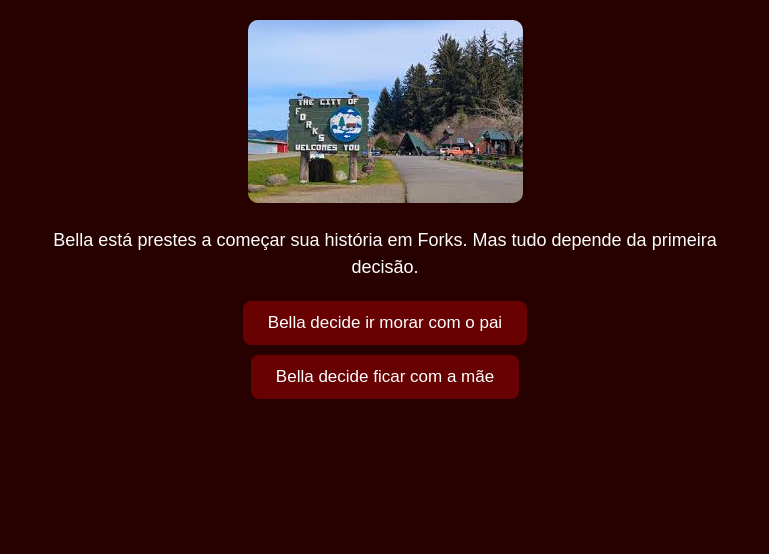
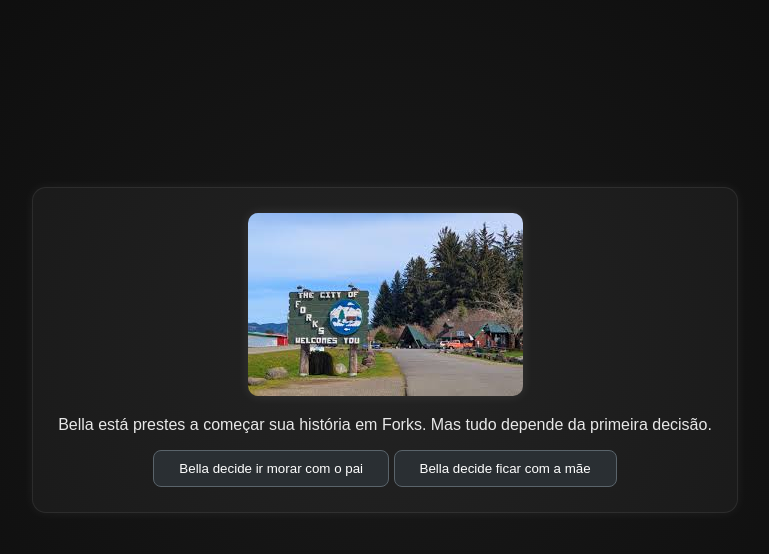
Before and after one commit to cclaraplonkoski/clara-2html, a plain HTML site: page index.html in a window 1280 px wide. Shown: the whole page, without its empty margins (255-1024 px from the left). Drawn offline with Linux system fonts and the light colour scheme; files whose address does not match are found by name; a web font is replaced by a local one.

Commit message:
Update style.css

```diff
--- a/style.css
+++ b/style.css
@@ -1,67 +1,57 @@
-* {
+body {
+    background-color: #0F0F0F; /* Preto suave crepuscular */
+    color: #E8E8E8;
+    font-family: "Bai Jamjuree", sans-serif;
+    display: flex;
+    justify-content: center;
+    align-items: center;
+    height: 700px;
     margin: 0;
-    padding: 0;
-    box-sizing: border-box;
-    font-family: "Bai Jamjuree", sans-serif;
+
+    /* leve névoa */
+    background-image: radial-gradient(circle at center, #1a1a1a 0%, #0f0f0f 70%);
 }
 
-body {
-    background: #270000;
-    color: #fff;
-    min-height: 100vh;
-    display: flex;
-    justify-content: center;
-    padding: 20px;
+button {
+    background-color: #2A2F33; /* Cinza frio Forks */
+    color: #ffffff;
+    font-family: "Bai Jamjuree", sans-serif;
+    border: 1px solid #5A646B;
+    padding: 10px 25px;
+    border-radius: 8px;
+    cursor: pointer;
+    transition: 0.3s;
 }
 
-main {
-    width: 100%;
-    max-width: 700px;
+/* efeito vampiresco sutil */
+button:hover {
+    background-color: #3B4349;
+    border-color: #7C8A92;
+    transform: scale(1.06);
 }
 
 .passo {
     display: none;
-    text-align: center;
-    animation: fade 0.4s ease;
 }
 
 .passo.ativo {
     display: block;
 }
 
-@keyframes fade {
-    from { opacity: 0; transform: translateY(10px); }
-    to { opacity: 1; transform: translateY(0); }
-}
+main {
+    text-align: center;
+    max-width: 90%;
+    padding: 25px;
 
-p {
-    margin-bottom: 20px;
-    font-size: 18px;
-    line-height: 1.5em;
-}
-
-button {
-    display: block;
-    margin: 10px auto;
-    padding: 12px 25px;
-    border: none;
-    background: #680101;
-    color: #fff;
-    font-size: 17px;
-    border-radius: 8px;
-    cursor: pointer;
-    transition: 0.3s;
-}
-
-button:hover {
-    background: #5f0d0d;
+    /* caixa com vibe crepúsculo */
+    background: rgba(255, 255, 255, 0.04);
+    border: 1px solid rgba(255,255,255,0.08);
+    border-radius: 14px;
+    box-shadow: 0 0 12px rgba(255,255,255,0.06);
 }
 
 img {
-    max-width: 100%;
-    margin-bottom: 20px;
+    max-width: 90%;
     border-radius: 10px;
+    box-shadow: 0 0 12px rgba(255,255,255,0.10);
 }
-img {
-max-width: 90%;
-}
```
